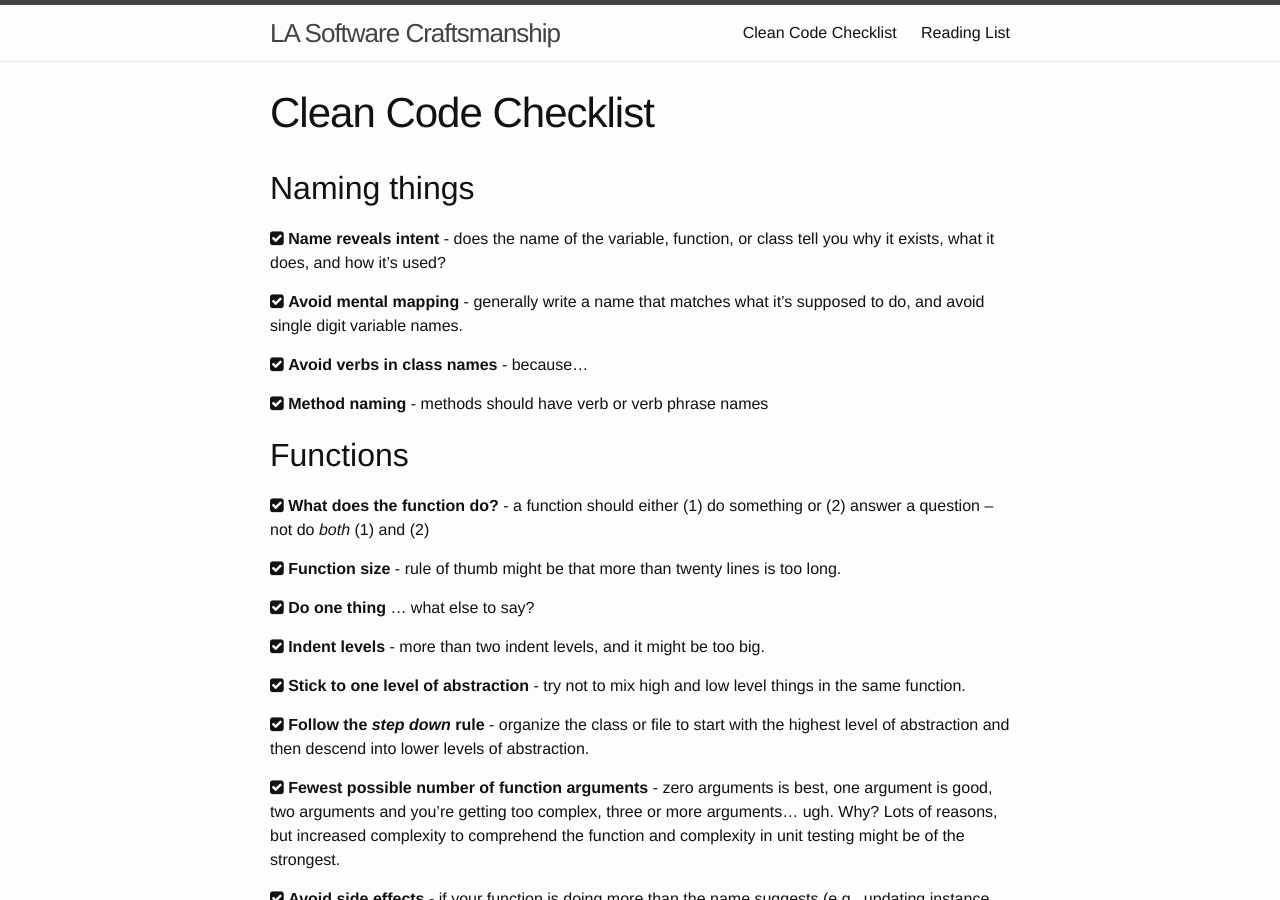
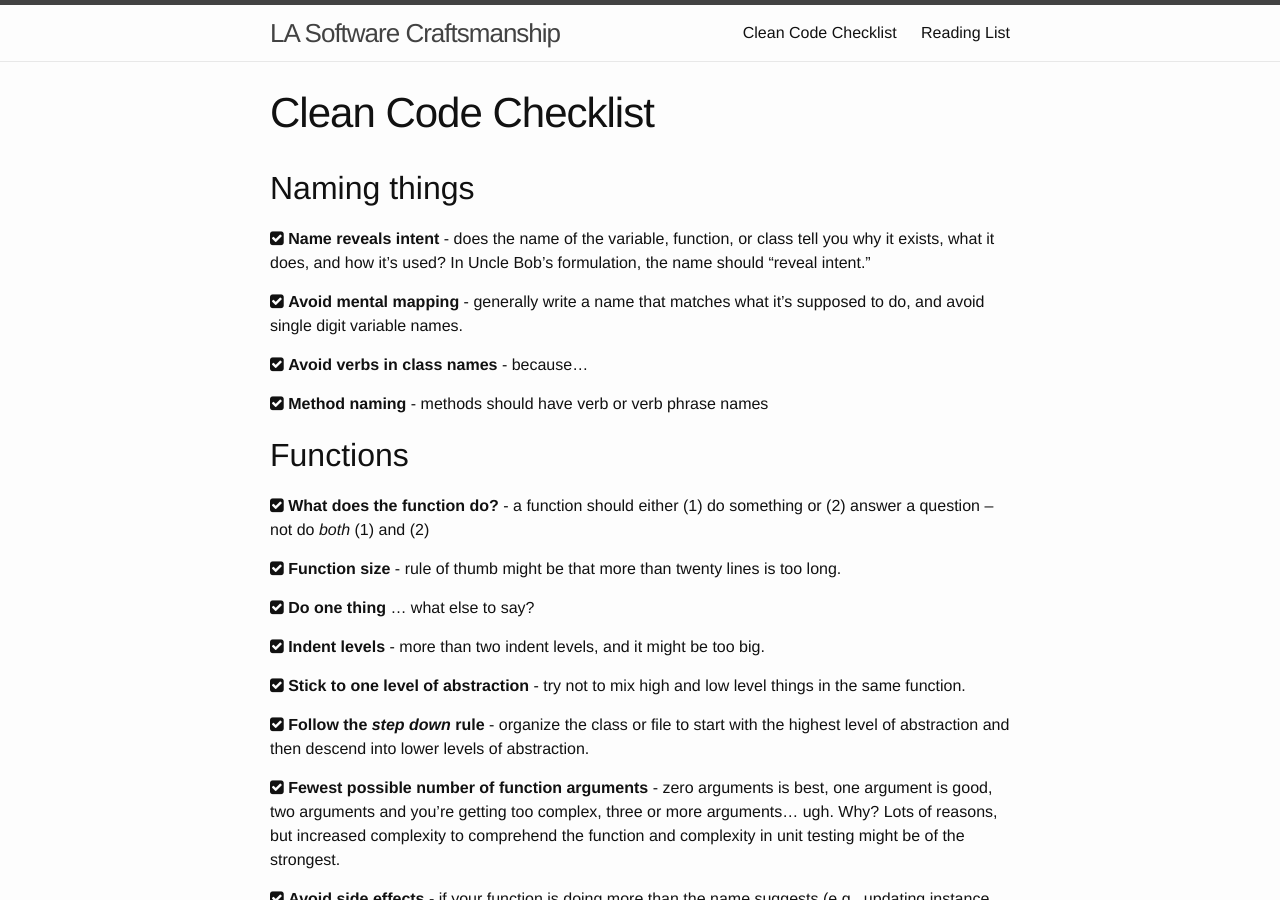
Before and after one commit to lasoftwarecraftsmanship/lasoftwarecraftsmanship.github.io, a Jekyll site: the page built from clean-code-checklist.md, in a window 1280 px wide and 900 px high. Built offline with Jekyll 4.4.1, drawn with Linux system fonts in a browser that asks for light colours; nearby versions of some CDN libraries.

Commit message:
adds more detail to naming and mental mapping

```diff
--- a/clean-code-checklist.md
+++ b/clean-code-checklist.md
@@ -6,7 +6,7 @@ permalink: /clean-code-checklist/
 
 Naming things
 ---------
-{% include checkmark.html %} **Name reveals intent** - does the name of the variable, function, or class tell you why it exists, what it does, and how it's used?
+{% include checkmark.html %} **Name reveals intent** - does the name of the variable, function, or class tell you why it exists, what it does, and how it's used? In Uncle Bob's formulation, the name should "reveal intent."
 
 {% include checkmark.html %} **Avoid mental mapping** - generally write a name that matches what it's supposed to do, and avoid single digit variable names.
 
```
